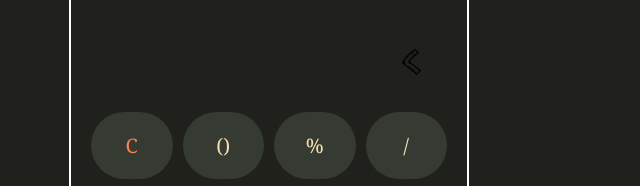
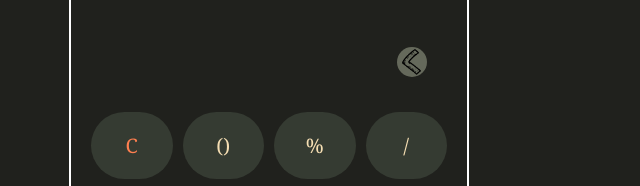
Before and after one commit to Ninja-Jutsu/Calculator-V2, a plain HTML site: page index.html in a window 1280 px wide. Shown: the part 327-513 px from the top of the page, 371-1011 px from the left. Drawn offline with Linux system fonts and the light colour scheme.

Commit message:
Highlight delete button

```diff
--- a/style.css
+++ b/style.css
@@ -114,8 +114,10 @@ button {
 }
 
 img {
+    background-color: rgb(101, 105, 91);
     width: 30px;
     height: 30px;
+    border-radius: 15px;
 }
 
 .footer {
```
